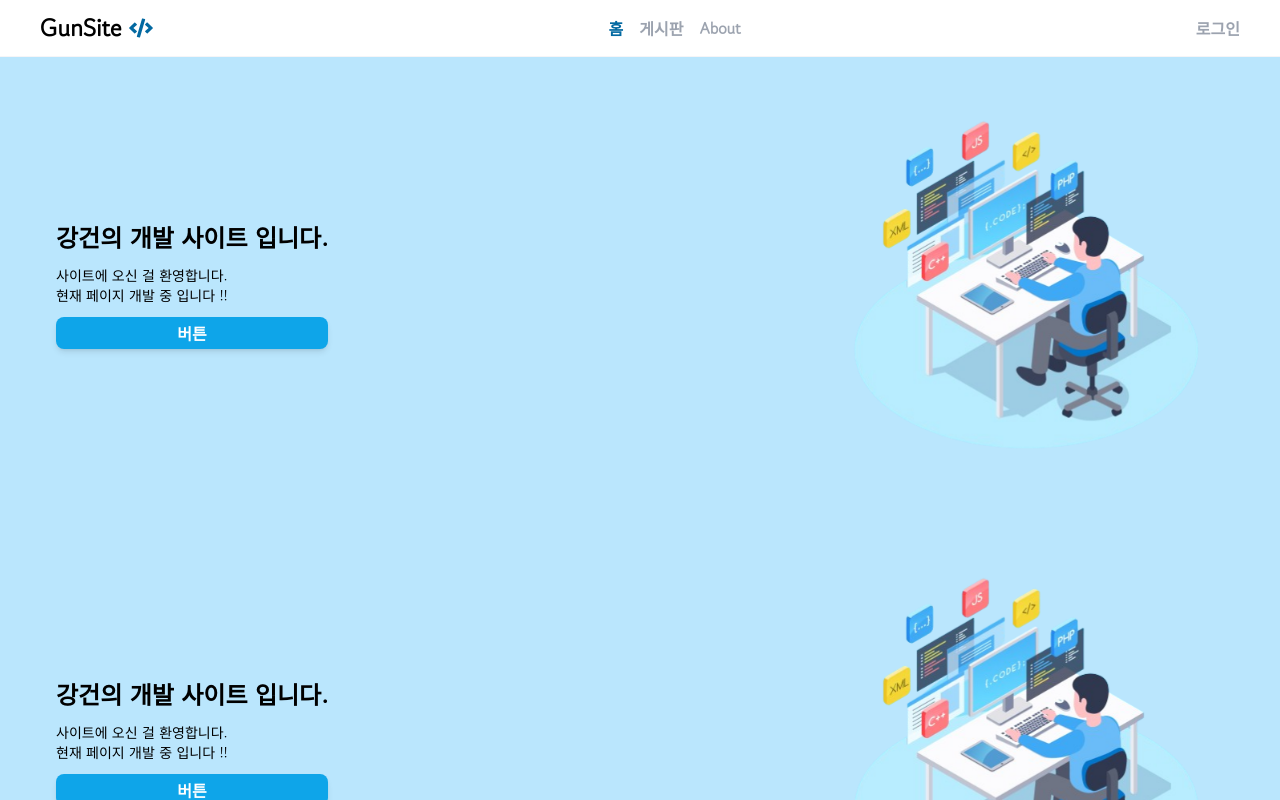
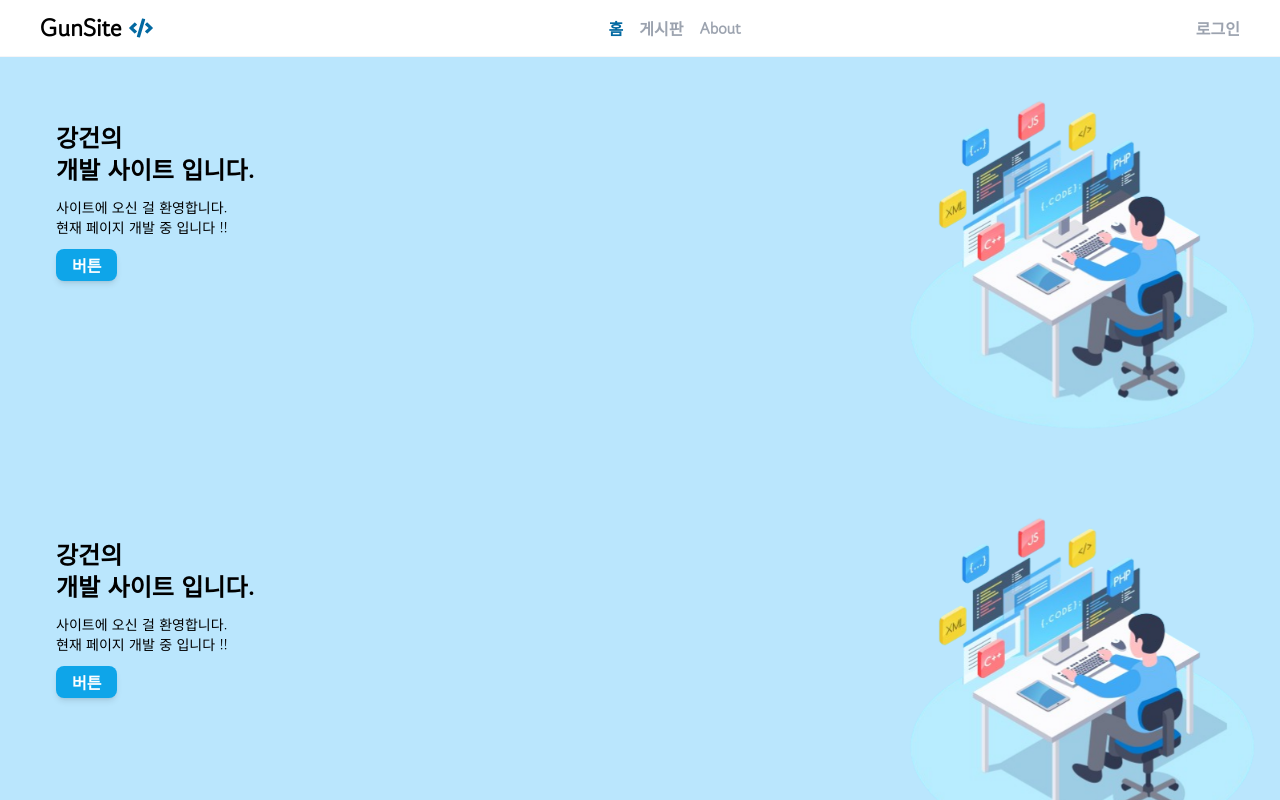
Before and after one commit to Gun-E/GunSiteFront, a Next.js app: page / in a window 1280 px wide. Shown: the top 800 px of the page. Built offline with nearby package versions, Linux system fonts and the light colour scheme.

Commit message:
feat : 프론트 엔드 개발

```diff
--- a/src/app/register/page.tsx
+++ b/src/app/register/page.tsx
@@ -98,7 +98,7 @@ export default function Home() {
         }
 
         try {
-            const response = await axios.post('https://gun-site-6fce5a54a3c1.herokuapp.com/user/register', {
+            await axios.post('https://gun-site-6fce5a54a3c1.herokuapp.com/user/register', {
                 email,
                 password,
                 name,
@@ -108,7 +108,6 @@ export default function Home() {
                     'Content-Type': 'application/json'
                 }
             });
-
             router.push('/login');
 
         } catch (err) {
--- a/src/components/ClientComponent.tsx
+++ b/src/components/ClientComponent.tsx
@@ -21,6 +21,8 @@ export default function Home() {
                 element.classList.toggle(styles.fadeIn, isVisible);
                 element.classList.toggle(styles.fadeOut, !isVisible);
                 element.style.animationDelay = `${delay}s`;
+
+                element.setAttribute('aria-hidden', !isVisible ? 'true' : 'false');
             }
         };
 
@@ -52,12 +54,12 @@ export default function Home() {
     }, []);
 
     return (
-        <div className="relative bg-sky-200 p-14 flex justify-between items-center">
-            <div className="flex flex-col">
-                <p ref={largePRef} className={`${styles.hidden} text-2xl font-bold mb-3`}>
-                    강건의 개발 사이트 입니다.
+        <div className="relative bg-sky-200 flex justify-between items-center">
+            <div className="absolute top-11 sm:top-16 left-7 sm:left-14">
+                <p ref={largePRef} className={`${styles.hidden} text-lg sm:text-2xl font-bold mb-3`}>
+                    강건의 <br/>개발 사이트 입니다.
                 </p>
-                <p ref={smallPRef} className={`${styles.hidden} text-sm mb-3`}>
+                <p ref={smallPRef} className={`${styles.hidden} text-xs sm:text-sm mb-3`}>
                     사이트에 오신 걸 환영합니다.<br/>
                     현재 페이지 개발 중 입니다 !!
                 </p>
@@ -67,17 +69,19 @@ export default function Home() {
                     버튼
                 </button>
             </div>
+            <div className="flex flex-col">
 
-            <div>
+            </div>
+            <div className="flex flex-col">
                 <Image
                     src="/images/pic.png"
                     alt="Landscape picture"
+                    className="imageStyle"
                     style={{
                         objectFit: 'cover'
                     }}
                     width={400}
                     height={400}
-                    quality={100}
                 />
             </div>
         </div>
--- a/src/components/Header.tsx
+++ b/src/components/Header.tsx
@@ -16,7 +16,10 @@ const Header = () => {
     const toggleMenu = () => {
         setIsMenuOpen(!isMenuOpen);
     };
-
+    const handleLogout = () => {
+        logout();
+        setIsMenuOpen(false);
+    };
     useEffect(() => {
         const handleScroll = () => {
             setIsScrolled(window.scrollY > 0);
@@ -116,17 +119,19 @@ const Header = () => {
                             <p className="pl-2">About</p>
                         </Link>
                         {isLoggedIn ? (
+
                             <button
-                                onClick={logout}
-                                className="text-gray-400 text-2xl hover:text-sky-700 font-semibold my-10"
+                                onClick={handleLogout}
+                                className="text-gray-400 text-2xl font-semibold my-12 flex justify-between items-center w-full"
                                 aria-label="로그아웃"
                             >
-                                로그아웃
+                                <span>로그아웃</span>
+                                <FaChevronRight/>
                             </button>
                         ) : (
                             <Link
                                 href="/login"
-                                className={`text-sky-700 text-2xl font-semibold my-12 flex justify-between items-center w-full ${pathname === '/login' ? 'text-sky-700' : ''}`}
+                                className="text-sky-700 text-2xl font-semibold my-12 flex justify-between items-center w-full"
                                 aria-label="로그인"
                                 onClick={toggleMenu}
                             >
--- a/src/styles/globals.css
+++ b/src/styles/globals.css
@@ -52,3 +52,13 @@ body {
   0% { transform: rotate(0deg); }
   100% { transform: rotate(360deg); }
 }
+.imageStyle {
+  width: 14rem;
+  padding: 2.25rem 0;
+}
+
+@media (min-width: 640px) {
+  .imageStyle {
+    width: 400px;
+  }
+}
```
